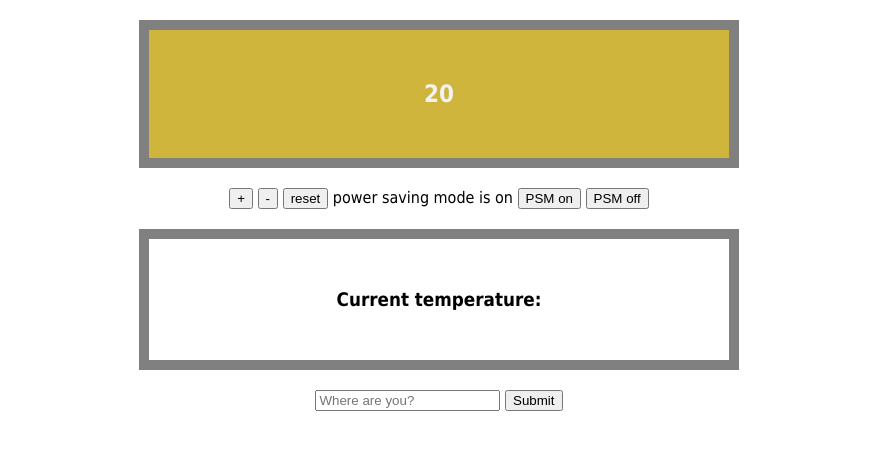
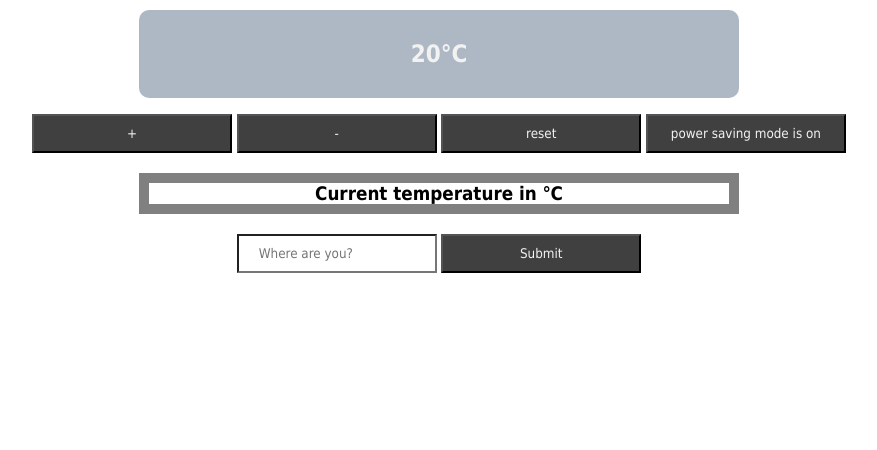
Before and after one commit to jelgar1/thermostat_javascript, a plain HTML site: page index.html in a window 1280 px wide. Shown: the whole page, without its empty margins (201-1078 px from the left). Drawn offline with nearby package versions, Linux system fonts and the light colour scheme.

Commit message:
css additions

```diff
--- a/css/style.css
+++ b/css/style.css
@@ -6,28 +6,59 @@
 
 body {
   text-align: center;
-  font-family: Futura, Tahoma, sans-serif;;
+  font-family: Futura, Tahoma, sans-serif;
 }
 
-h1 {
-  max-width: 600px;
-  margin: 20px auto;
-  padding: 50px;
-  border: solid grey 10px;
+button {
+  width: 200px;
+  background: #404040;
+  color: #F2F2F2;
+  padding: 10px 20px 10px 20px;
+  font-family: Futura, Tahoma, sans-serif;
+}
 
+input {
+  width: 200px;
+  background: #404040;
+  color: #F2F2F2;
+  padding: 10px 20px 10px 20px;
+  font-family: Futura, Tahoma, sans-serif;
+}
+
+#current-city {
+  background: white;
+  color: #575757;
+}
+
+#temperature-box {
+position: relative;
+max-width: 600px;
+margin: 10px auto;
+padding: 10px;
+border-radius: 10px;
 }
 
 .low {
   color: #F2F2F2;
-  background-color: #79973F;
+  background-color: #AEC4B8;
 }
 
 .medium {
   color: #F2F2F2;
-  background-color: #CFB53B;
+  background-color: #AEB8C4;
 }
 
 .high {
   color: #F2F2F2;
-  background-color: #B13E0F;
+  background-color: #C4AEB1;
 }
+
+.powersave-off {
+  background-color: #D74B37;
+}
+
+.box {
+  max-width: 600px;
+  margin: 20px auto;
+  border: solid grey 10px;
+}
--- a/index.html
+++ b/index.html
@@ -9,17 +9,17 @@
   </head>
   <body>
     <section>
-      <h1 id="temperature"></h1>
+    <div id='temperature-box'>
+      <h1><span id="temperature"></span>&#176;C</h1>
+    </div>
       <p>
         <button id="temperature-up">+</button>
         <button id="temperature-down">-</button>
         <button id="temperature-reset">reset</button>
-        power saving mode is <span id="power-saving-status">on</span>
-        <button id="powersaving-on">PSM on</button>
-        <button id="powersaving-off">PSM off</button>
+        <button class="power-save" id="power-saving-button">power saving mode is <span id="power-saving-status">on</span></button>
       </p>
       <section>
-        <h1>Current temperature: <span id="current-temperature"><span></h1>
+        <h1 class="box">Current temperature in <span id="current-temperature"></span>&#8451;</h1>
         <form id="select-city">
           <input id="current-city" type="text" placeholder="Where are you?">
           <input type='submit'</input>
--- a/src/interface.js
+++ b/src/interface.js
@@ -17,23 +17,21 @@ $(document).ready(function() {
     updateTemperature();
   });
 
-  $('#powersaving-on').click(function(){
-    thermostat.powerSavingModeOn();
-    $('#power-saving-status').text('on');
-    updateTemperature();
-  });
-
-  $('#powersaving-off').click(function(){
-    thermostat.powerSavingModeOff();
-    $('#power-saving-status').text('off');
-    updateTemperature();
+  $('#power-saving-button').click(function(){
+    if (thermostat.power_save === true) {
+      thermostat.powerSavingModeOff();
+      $('#power-saving-status').text('off');
+      $('#power-saving-button').addClass( "powersave-off");
+      updateTemperature();
+    } else {
+      thermostat.powerSavingModeOn();
+      $('#power-saving-status').text('on');
+      $('#power-saving-button').removeClass( "powersave-off");
+      updateTemperature();
+    }
   });
 
   //API CALL//
-
-  // $.get('http://api.openweathermap.org/data/2.5/weather?q=London&appid=a3d9eb01d4de82b9b8d0849ef604dbed&units=metric', function(data) {
-  //   $('#current-temperature').text(data.main.temp);
-  // });
 
 
   $('#select-city').submit(function(event){
@@ -46,25 +44,16 @@ $(document).ready(function() {
     var url = 'http://api.openweathermap.org/data/2.5/weather?q=';
     var token= '&appid=a3d9eb01d4de82b9b8d0849ef604dbed&units=metric';
     $.get(url+city+token, function(data) {
-      $('#current-temperature').text(data.main.temp);
+      var city = $('#current-city').val();
+      $('#current-temperature').text(city+': '+data.main.temp);
     });
   }
 
-  // $('#weather').click(function(london){
-  //   $.ajax({
-  //     url: 'http://api.openweathermap.org/data/2.5/weather?q=London,uk&appid=a3d9eb01d4de82b9b8d0849ef604dbed&units=metric',
-  //     data: 'london',
-  //     success: function(){
-  //       console.log('It worked!');
-  //     },
-  //     dataType: 'json',
-  //   })
-  //
-  // })
+//HELPER FUNCTIONS//
 
   function updateTemperature() {
     $('#temperature').text(thermostat.temperature);
-    $('#temperature').attr('class', thermostat.colour);
+    $('#temperature-box').attr('class', thermostat.colour);
   }
 
 });
--- a/src/thermostat.js
+++ b/src/thermostat.js
@@ -29,7 +29,7 @@ Thermostat.prototype.reset = function() {
 };
 
 Thermostat.prototype.colour_change = function() {
-  if(this.temperature < 18) {this.colour = 'low';}
+  if(this.temperature < 17) {this.colour = 'low';}
   else if (this.temperature > 25) {this.colour = 'high';}
   else {this.colour = 'medium';}
 };
```
